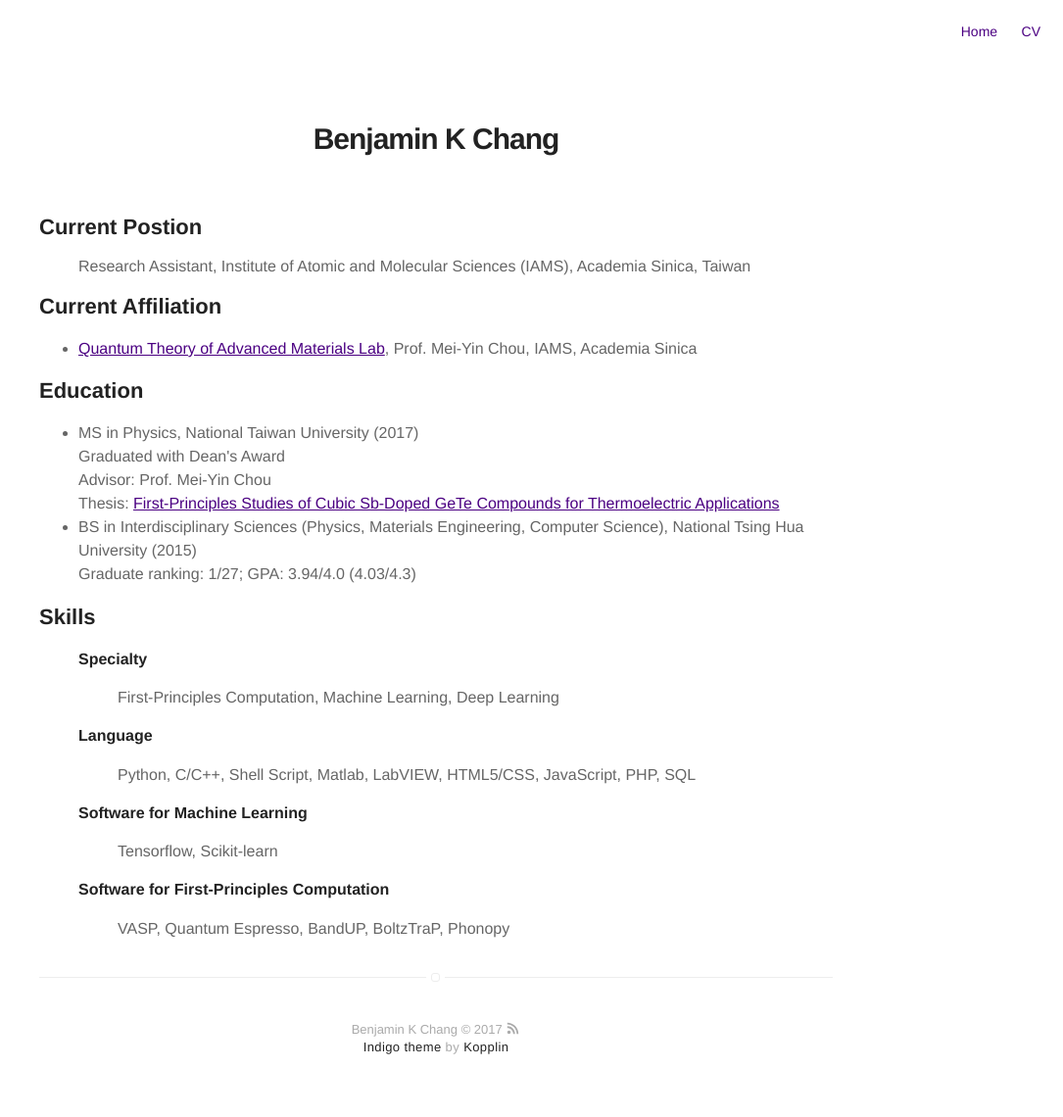
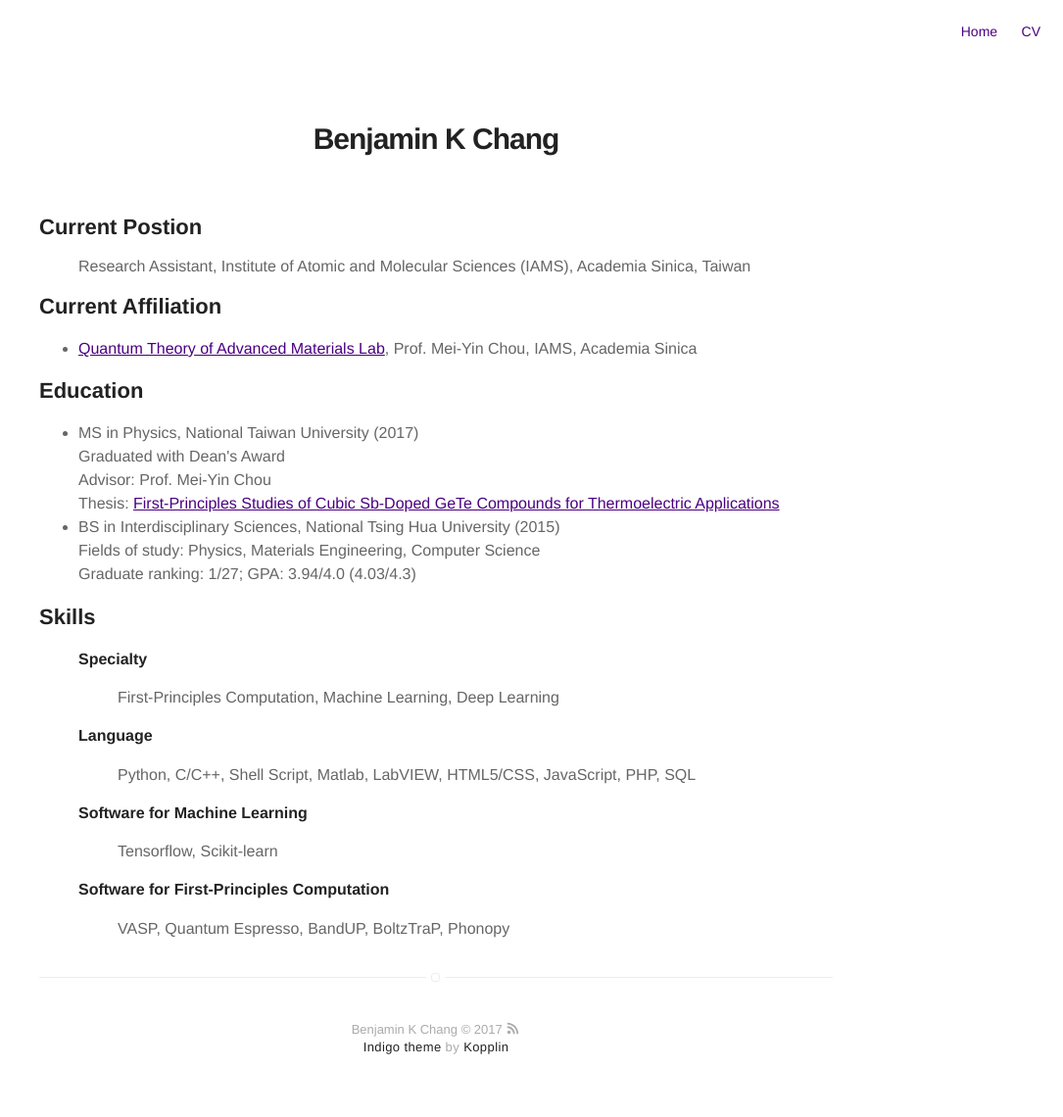
Before and after one commit to bkchang/bkchang.github.io, a Jekyll site: the page built from about.md, in a window 1280 px wide. Shown: the whole page at 98% size, without its empty margins (195-1280 px from the left). Built offline with Jekyll 4.4.1, drawn with Linux system fonts in a browser that asks for light colours.

Commit message:
Update about.md

```diff
--- a/about.md
+++ b/about.md
@@ -23,7 +23,7 @@ Research Assistant, Institute of Atomic and Molecular Sciences (IAMS), Academia
 <h2>Education</h2>
 <ul class="skill-list">
 	<li>MS in Physics, National Taiwan University (2017) <br> Graduated with <b>Dean's Award</b> <br> Advisor: Prof. Mei-Yin Chou <br> Thesis: <a href="https://doi.org/10.6342/NTU201701378">First-Principles Studies of Cubic Sb-Doped GeTe Compounds for Thermoelectric Applications</a></li>
-	<li>BS in Interdisciplinary Sciences (Physics, Materials Engineering, Computer Science), National Tsing Hua University (2015) <br> Graduate ranking: <b>1</b>/27; GPA: <b>3.94</b>/4.0 (<b>4.03</b>/4.3)</li>
+	<li>BS in Interdisciplinary Sciences, National Tsing Hua University (2015)<br>Fields of study: Physics, Materials Engineering, Computer Science <br> Graduate ranking: <b>1</b>/27; GPA: <b>3.94</b>/4.0 (<b>4.03</b>/4.3)</li>
 </ul>
 
 <h2>Skills</h2>
```
